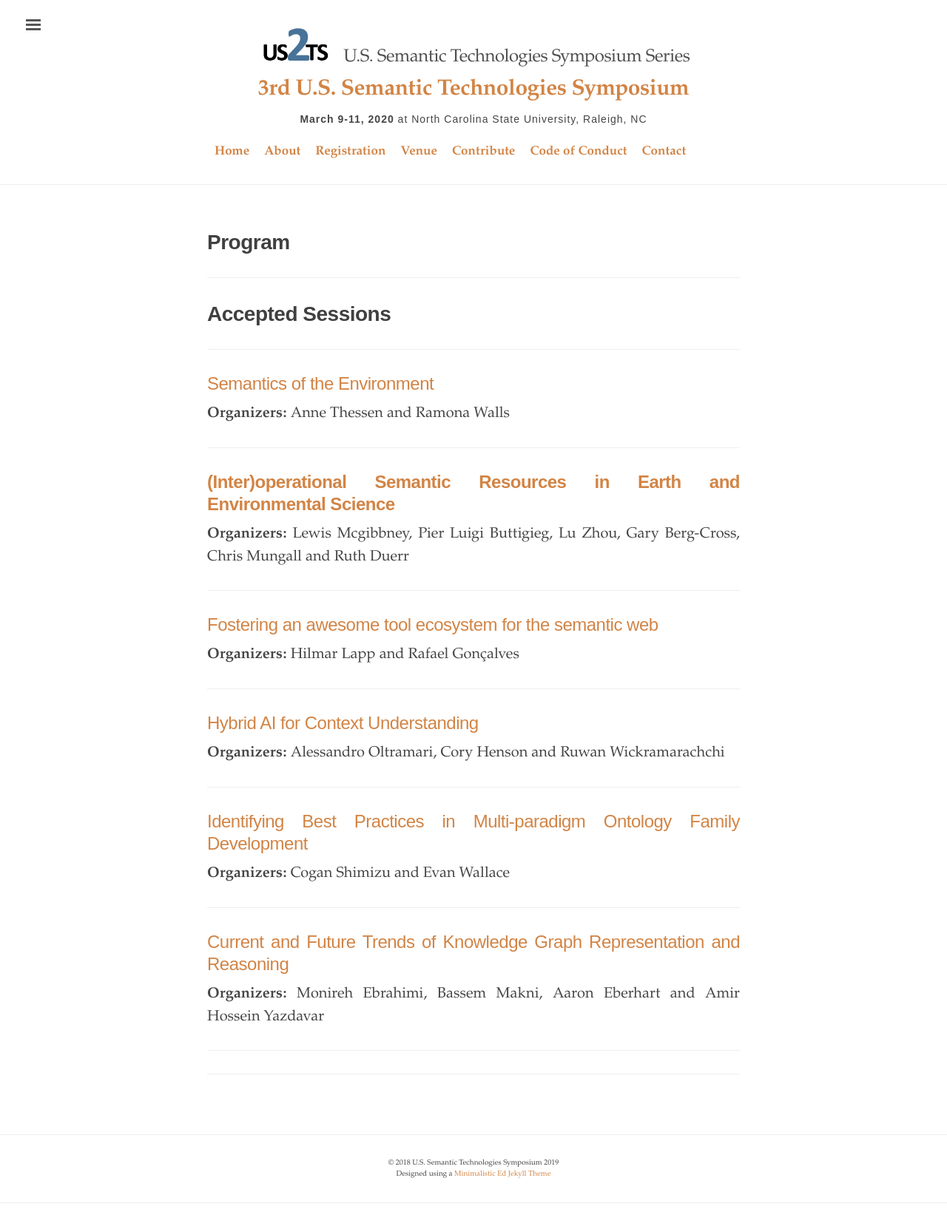
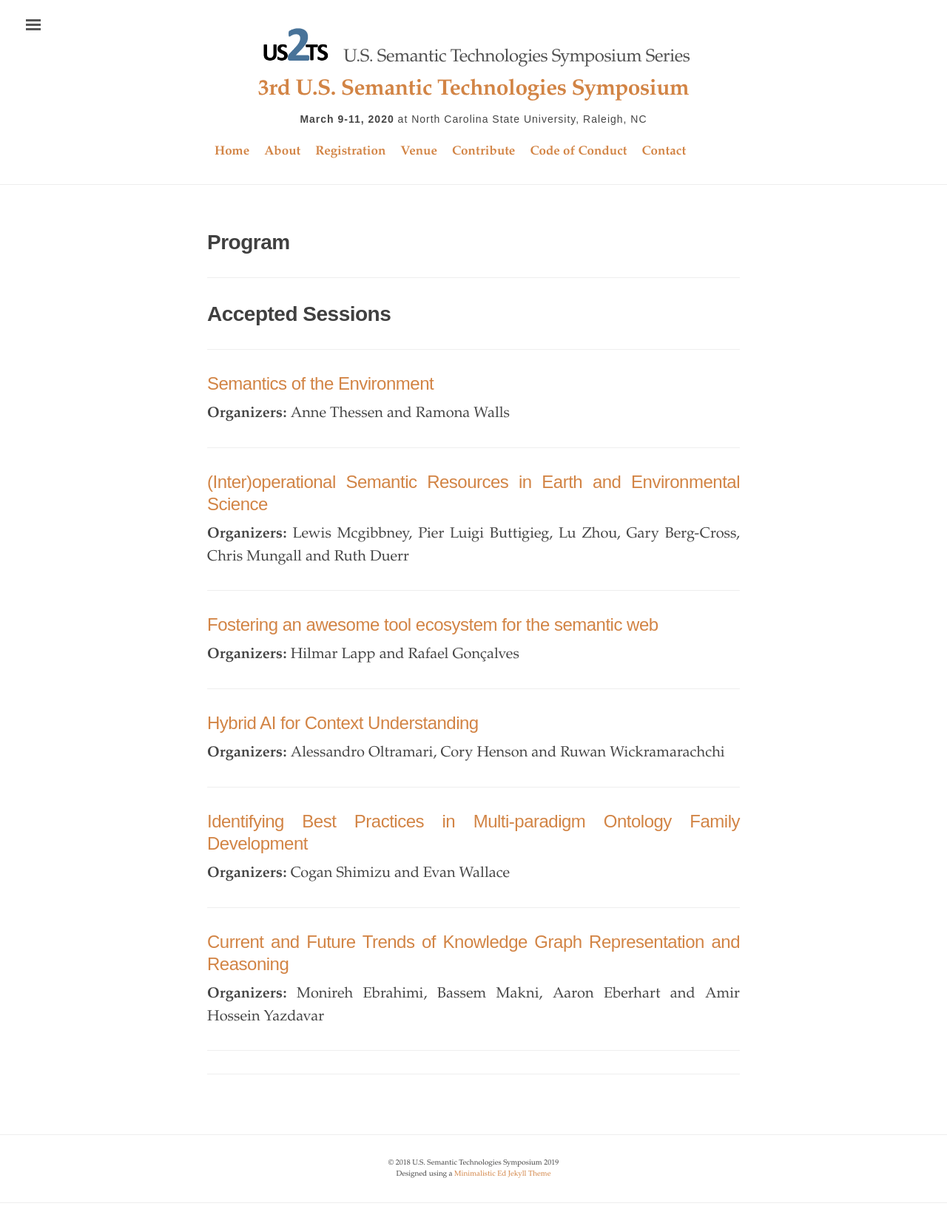
Before and after one commit to us2ts/us2ts.github.io, a Jekyll site: the page built from pages/program.md, in a window 1280 px wide. Shown: the whole page at 74% size. Built offline with Jekyll 4.4.1, drawn with Linux system fonts in a browser that asks for light colours; comment, search, counter and statistics services are not loaded.

Commit message:
session details

```diff
--- a/pages/program.md
+++ b/pages/program.md
@@ -21,7 +21,7 @@
 
 ----------------------------------------------------------------
 
-## [**(Inter)operational Semantic Resources in Earth and Environmental Science**](https://us2ts.org/program-interoperational-earth-environment-semantics)
+## [(Inter)operational Semantic Resources in Earth and Environmental Science](https://us2ts.org/program-interoperational-earth-environment-semantics)
 
 **Organizers:** Lewis Mcgibbney, Pier Luigi Buttigieg, Lu Zhou, Gary Berg-Cross, Chris Mungall and Ruth Duerr
 
```
